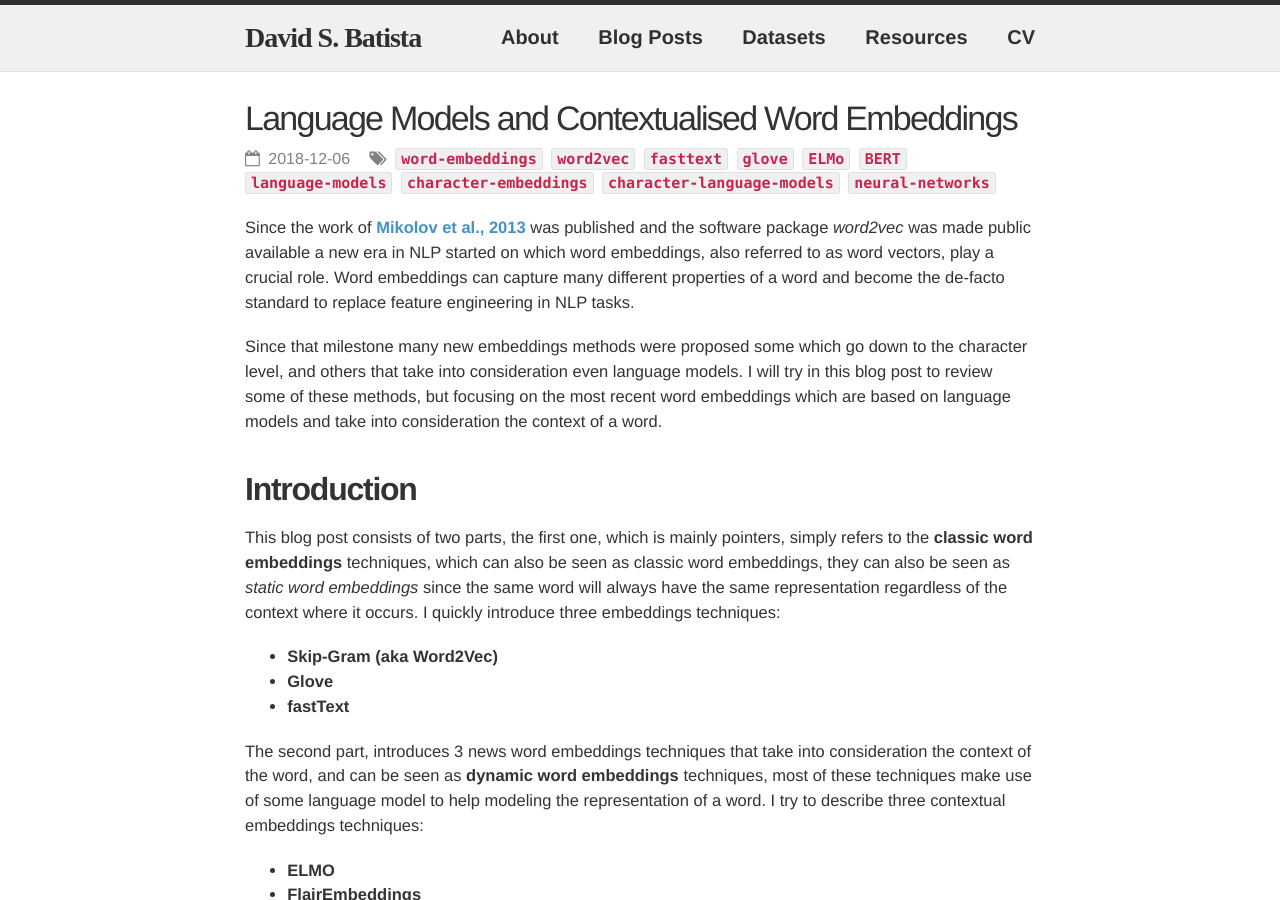
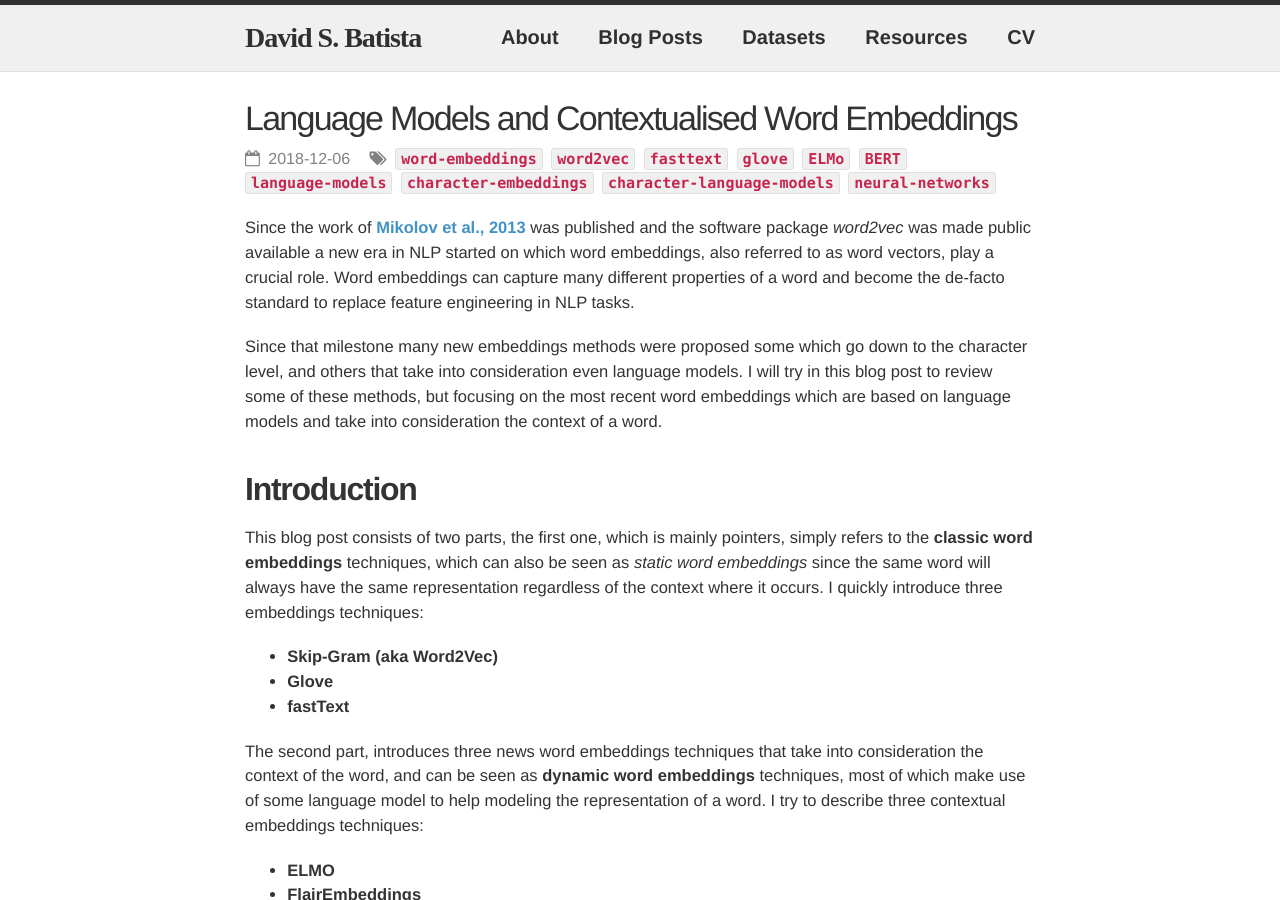
Before and after one commit to davidsbatista/davidsbatista.net, a Jekyll site: the page built from _posts/2018-12-06-Word_Embeddings.md, in a window 1280 px wide and 900 px high. Built offline with Jekyll 4.4.1, drawn with Linux system fonts in a browser that asks for light colours; nearby versions of some CDN libraries; some web fonts are replaced; formulas are drawn with MathJax 3.

Commit message:
Update 2018-12-06-Word_Embeddings.md

```diff
--- a/_posts/2018-12-06-Word_Embeddings.md
+++ b/_posts/2018-12-06-Word_Embeddings.md
@@ -15,13 +15,13 @@ Since that milestone many new embeddings methods were proposed some which go dow
 
 ## __Introduction__
 
-This blog post consists of two parts, the first one, which is mainly pointers, simply refers to the __classic word embeddings__ techniques, which can also be seen as classic word embeddings, they can also be seen as _static word embeddings_ since the same word will always have the same representation regardless of the context where it occurs. I quickly introduce three embeddings techniques:
+This blog post consists of two parts, the first one, which is mainly pointers, simply refers to the __classic word embeddings__ techniques, which can also be seen as _static word embeddings_ since the same word will always have the same representation regardless of the context where it occurs. I quickly introduce three embeddings techniques:
 
 - __Skip-Gram (aka Word2Vec)__
 - __Glove__
 - __fastText__
 
-The second part, introduces 3 news word embeddings techniques that take into consideration the context of the word, and can be seen as __dynamic word embeddings__ techniques, most of these techniques make use of some language model to help modeling the representation of a word. I try to describe three contextual embeddings techniques:
+The second part, introduces three news word embeddings techniques that take into consideration the context of the word, and can be seen as __dynamic word embeddings__ techniques, most of which make use of some language model to help modeling the representation of a word. I try to describe three contextual embeddings techniques:
 
 - __ELMO__
 - __FlairEmbeddings__
```
